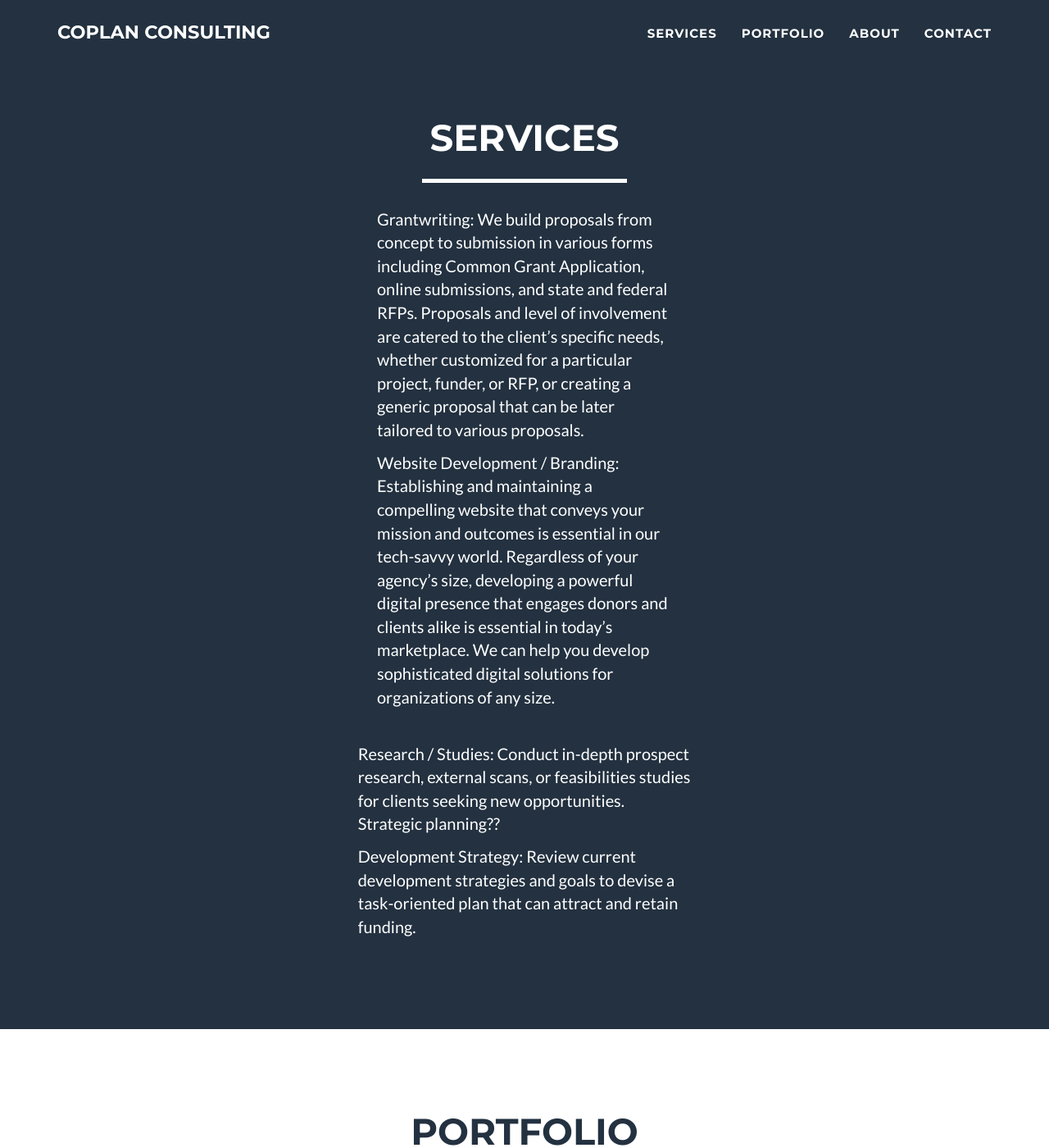
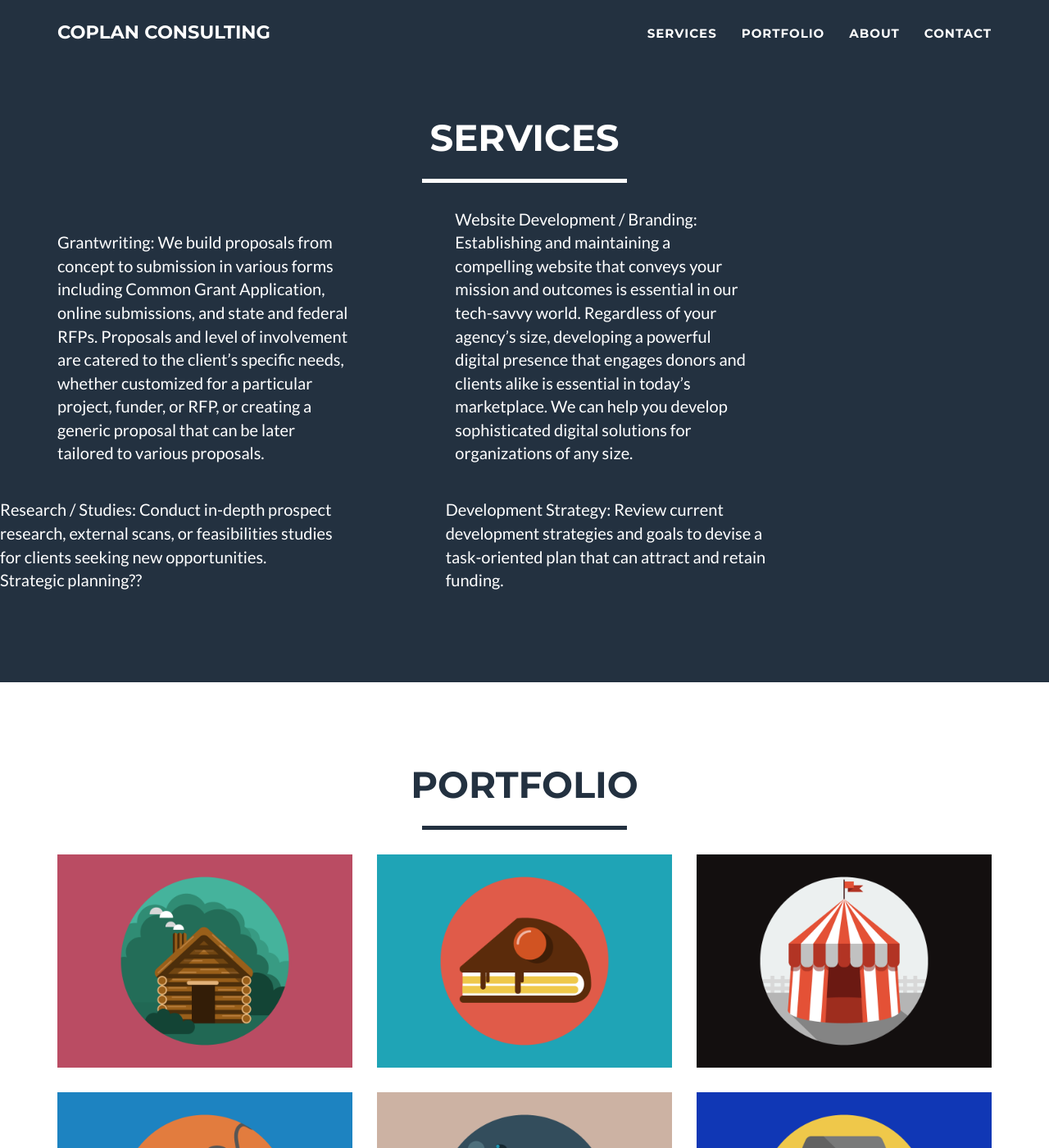
Before and after one commit to ccoplan/ccoplan.github.io, a Jekyll site: the page built from index.html, in a window 1280 px wide and 1400 px high, scrolled down 732 px. Shown: the whole window at 82% size. Built offline with Jekyll 4.4.1, drawn with Linux system fonts in a browser that asks for light colours.

Commit message:
Update services.html

```diff
--- a/_includes/services.html
+++ b/_includes/services.html
@@ -14,9 +14,14 @@
       padding-bottom: 30px !important;
       }
 
+
         .col-centered {
-            float: none;
-            margin: 0 auto;
+            display:inline-block;
+            float:none;
+            /* reset the text-align */
+            text-align:left;
+            /* inline-block space fix */
+            margin-right:-4px;
         }
       }
     </style>
```
